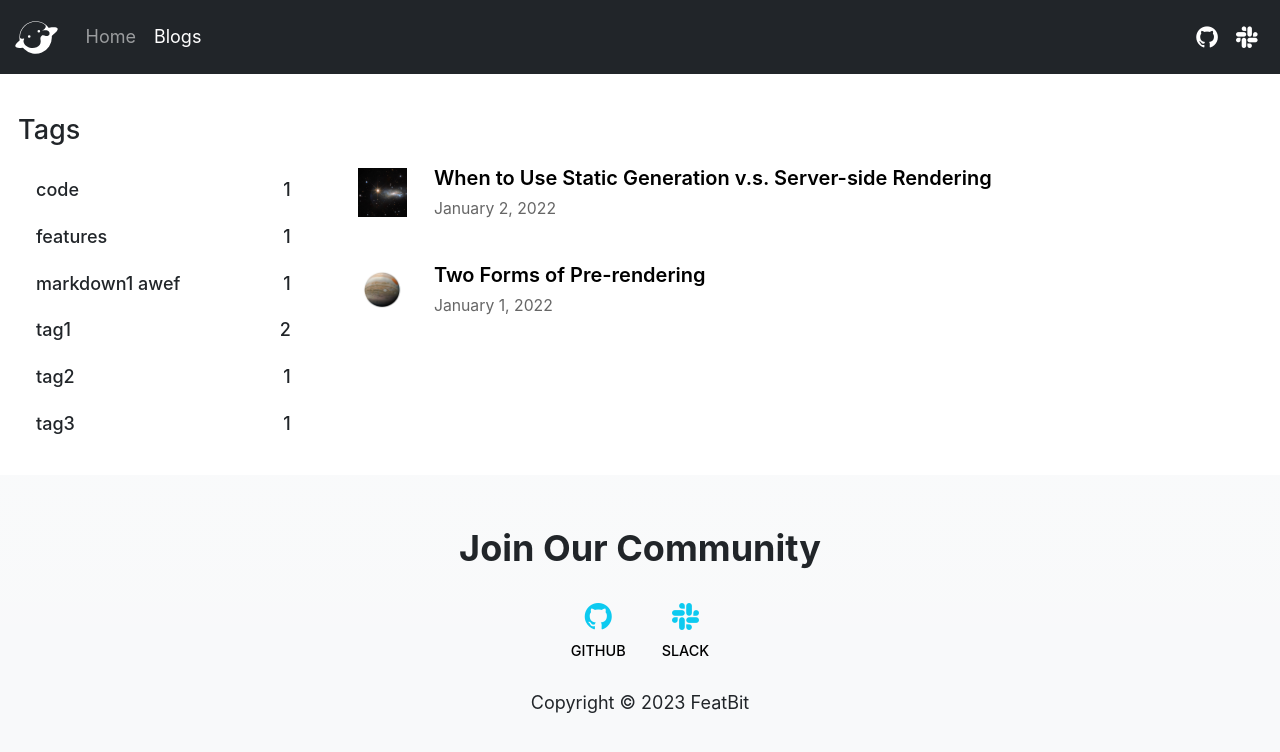
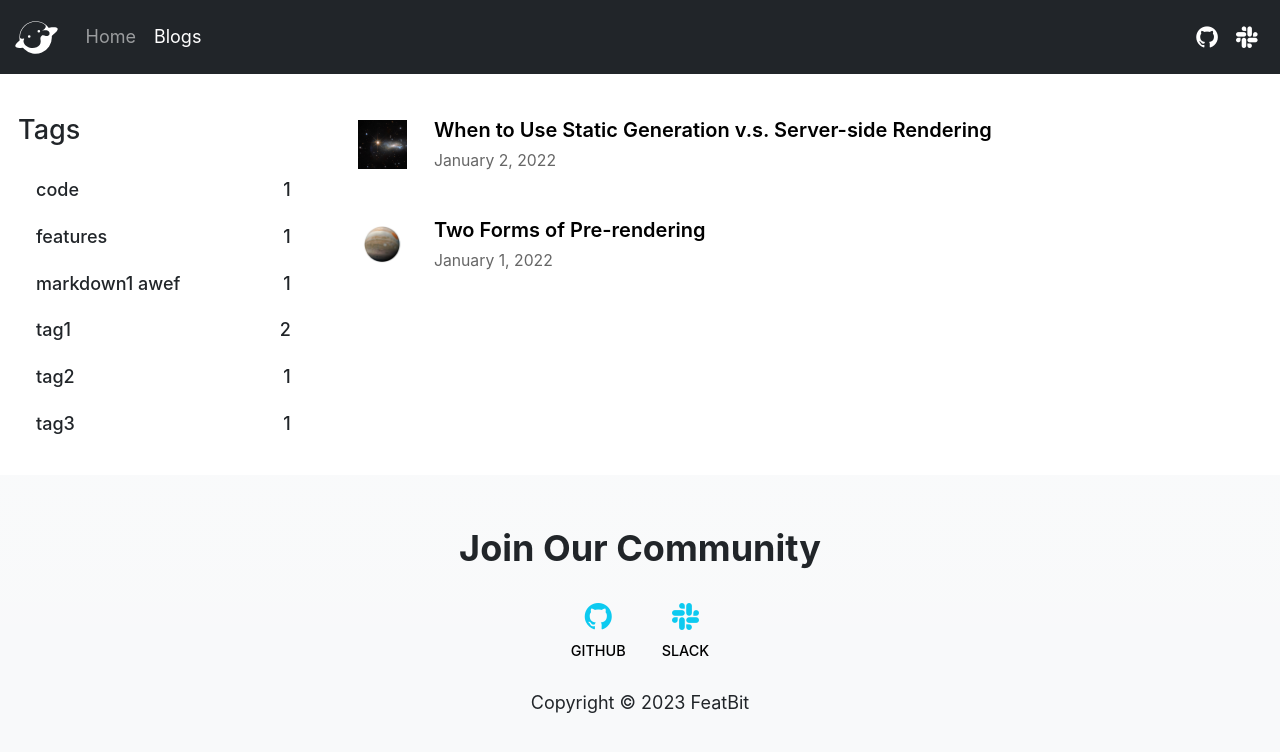
Before and after one commit to MichaelYuhe/official-website, a Next.js app: page /blogs in a window 1280 px wide. Shown: the top 752 px of the page. Built offline with nearby package versions, Linux system fonts and the light colour scheme.

Commit message:
in progress

```diff
--- a/pages/blogs.js
+++ b/pages/blogs.js
@@ -43,12 +43,12 @@ export default function Blogs({ metaData }) {
                             }
                         </ul>
                     </div>
-                    <div className={`col ${styles.blogList}`}>
+                    <div className={`col mt-md-2`}>
                         <ul className={utilStyles.list}>
                             {metaData.map(({ id, date, title, cover }) => (
                                 <Link key={id} className="textLink" href={`/blogs/${id}`} >
                                     <li className={`${utilStyles.listItem} row ${styles.blogItem}`} key={id}>
-                                        <div className="col-sm-1 col-md-2 col-lg-1">
+                                        <div className="col-sm-1 col-md-2 col-lg-1 mb-2 mt-2">
                                             <img src={cover}/>
                                         </div>
 
--- a/pages/blogs.module.scss
+++ b/pages/blogs.module.scss
@@ -1,9 +1,5 @@
 @import "../node_modules/bootstrap/scss/functions";
 @import "../node_modules/bootstrap/scss/variables";
-
-.blogList {
-    margin-top: 60px;
-}
 
 .blogItem {
     padding: .5rem;
```
